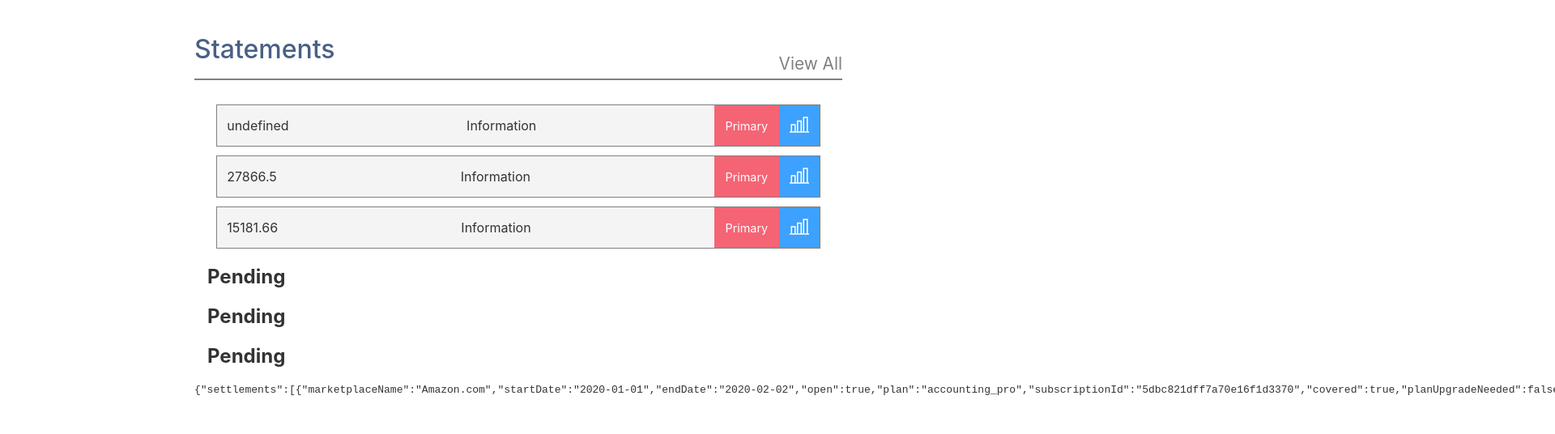
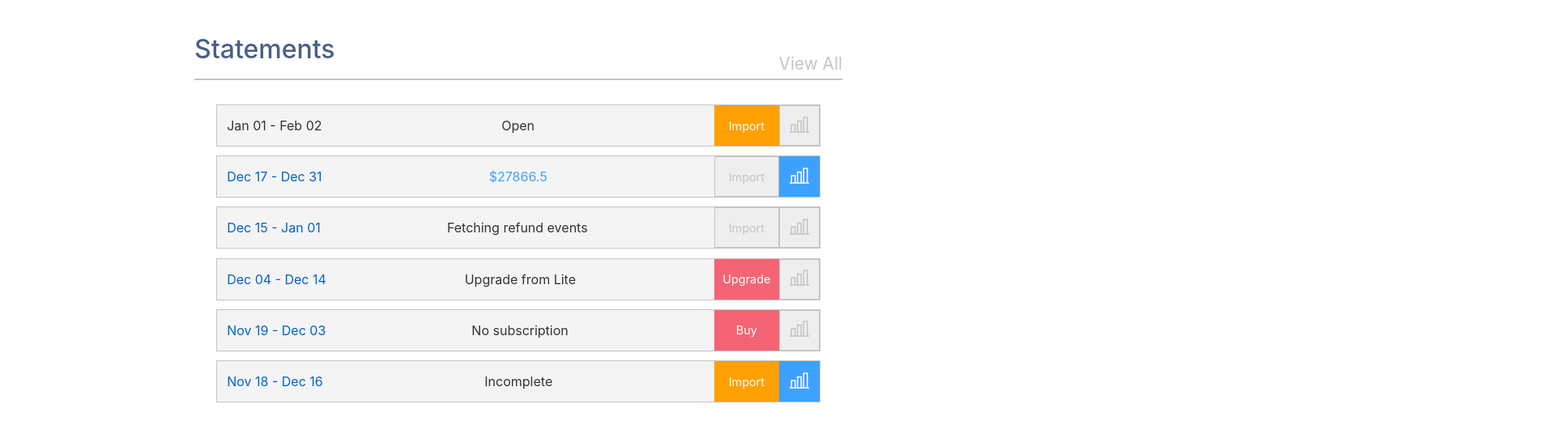
Before and after one commit to StefanWiencko/entriwise-test-project, a Svelte app: page / in a window 1280 px wide. Shown: the top 536 px of the page at 81% size, 1920 px wide, since content can reach past the window. Built offline with nearby package versions, Linux system fonts and the light colour scheme.

Commit message:
feat: add proper button styling & logic + correct data display

```diff
--- a/public/global.css
+++ b/public/global.css
@@ -3,7 +3,8 @@
     --brand-yellow: #ffa003;
     --brand-red: #f46474;
     --header-color: #496086;
-    --brand-gray: gray;
+    --brand-gray: #c4c4c4;
+	--brand-medium-gray:#efeeee;
     --brand-light-gray: #f5f4f4;
 }
 
--- a/src/App.svelte
+++ b/src/App.svelte
@@ -1,5 +1,6 @@
 <script>
   import List from "./components/List.svelte";
+  import PendingItem from "./components/PendingItem.svelte";
   import { DataStore } from "./stores";
 
   $: data = $DataStore;
@@ -7,23 +8,31 @@
 
 <main>
   <header>
-    <h2>Statements</h2>
+    <div>
+      <h2>Statements</h2>
+      <h3>
+        {#if data.pendingCount > 1}
+          {`(${data.pendingCount} pending)`}
+        {/if}
+      </h3>
+    </div>
     <a href="/">View All</a>
   </header>
   <ul>
     {#if Object.keys(data).length === 0}
-      <h2>Loading</h2>
+      {#each { length: 6 } as { }}
+        <PendingItem />
+      {/each}
     {:else}
       <List {data} />
     {/if}
   </ul>
-  <pre>{JSON.stringify(data)}</pre>
 </main>
 
 <style>
   main {
     padding: 1rem;
-    max-width: 240px;
+    max-width: 800px;
     margin: 0 auto;
   }
   header {
@@ -34,7 +43,10 @@
     padding: 6px 0;
     margin-bottom: 30px;
   }
-
+  div {
+    display: flex;
+    align-items: flex-end;
+  }
   h2 {
     color: var(--header-color);
     font-size: 2rem;
@@ -43,6 +55,13 @@
     display: flex;
     align-items: center;
   }
+  h3 {
+    font-size: 1rem;
+    line-height: 0.8rem;
+    margin-left: 0.5rem;
+    color: var(--brand-red);
+  }
+
   a {
     font-size: 1.3rem;
     color: var(--brand-gray);
@@ -53,10 +72,4 @@
     list-style: none;
     gap: 12px;
   }
-
-  @media (min-width: 640px) {
-    main {
-      max-width: 800px;
-    }
-  }
 </style>
--- a/src/components/List.svelte
+++ b/src/components/List.svelte
@@ -1,5 +1,6 @@
 <script>
   import ListItem from "./ListItem.svelte";
+  import PendingItem from "./PendingItem.svelte";
 
   export let data;
 
@@ -39,17 +40,27 @@
   };
 
   $: normalizedSettlementsData = normalizeDatalength(data);
-  $: console.log(normalizedSettlementsData);
 </script>
 
 {#each normalizedSettlementsData as item, index (index)}
   {#if isPending(item)}
-    <h2>Pending</h2>
+    <PendingItem />
   {:else if isBlank(item)}
-    <h2>Blank</h2>
+    <div class="container" />
   {:else}
     <ListItem {item} />
   {/if}
 {/each}
 
-<style></style>
+<style>
+  .container {
+    display: flex;
+    justify-content: space-between;
+    align-items: center;
+    background: var(--brand-light-gray);
+    border: 1px solid var(--brand-gray);
+    margin: 0.7rem;
+    padding-left: 12px;
+    height: 50px;
+  }
+</style>
--- a/src/components/ListItem.svelte
+++ b/src/components/ListItem.svelte
@@ -1,14 +1,55 @@
 <script>
   import AnaliticsIcon from "./vectors/AnaliticsIcon.svelte";
+  import { useListItem } from "../hooks/useListItem";
+
   export let item;
+  const {
+    action,
+    infoText,
+    isSecondaryBtnActive,
+    primaryButtonStatus,
+    primaryBtnHandler,
+  } = useListItem(item);
+
+  const startDate = new Date(item.startDate).toLocaleString("en", {
+    month: "short",
+    day: "2-digit",
+  });
+
+  const endDate = new Date(item.endDate).toLocaleString("en", {
+    month: "short",
+    day: "2-digit",
+  });
+
+  const capitalized = (word) => word.charAt(0).toUpperCase() + word.slice(1);
+  const dateString = `${startDate} - ${endDate}`;
+  const linkHref = `https://sellercentral.amazon.com/gp/payments-account/view-transactions.html?subview=groups&groupId=${item.financialEventGroupId}`;
 </script>
 
 <div class="container">
-  <time>{item.totalAmount}</time>
-  <span>Information</span>
+  {#if item.financialEventGroupId}
+    <a href={linkHref}><time>{dateString}</time></a>
+  {:else}<time>{dateString}</time>
+  {/if}
+
+  <span class={`${action === "fully-imported" ? "fully-imported" : ""}`}
+    >{infoText}</span
+  >
   <div class="buttons-container">
-    <button class="button-primary">Primary</button>
-    <button class="button-secondary"><AnaliticsIcon /></button>
+    <button
+      disabled={primaryButtonStatus === "disabled"}
+      class={`button-primary ${primaryButtonStatus}`}
+      on:click={primaryBtnHandler}
+      >{primaryButtonStatus === "disabled"
+        ? "Import"
+        : capitalized(primaryButtonStatus)}</button
+    >
+    <button
+      disabled={!isSecondaryBtnActive}
+      class={`button-secondary ${isSecondaryBtnActive ? "" : "disabled"}`}
+      on:click={() => console.log("Analitics button was clicked !")}
+      ><AnaliticsIcon isActive={isSecondaryBtnActive} /></button
+    >
   </div>
 </div>
 
@@ -34,13 +75,33 @@
     border-radius: 0;
     font-size: 0.9rem;
   }
+  button:active {
+    opacity: 0.8;
+  }
   .button-primary {
     color: #fff;
     background-color: var(--brand-red);
     width: 80px;
   }
+
   .button-secondary {
     background-color: var(--brand-blue);
     width: 50px;
   }
+
+  .import {
+    background-color: var(--brand-yellow);
+  }
+  .disabled {
+    background-color: var(--brand-medium-gray);
+    color: var(--brand-gray);
+    border: 1px solid var(--brand-gray);
+  }
+  .disabled:active {
+    opacity: 1;
+    background: var(--brand-medium-gray);
+  }
+  .fully-imported {
+    color: var(--brand-blue);
+  }
 </style>
--- /dev/null
+++ b/src/components/PendingItem.svelte
@@ -0,0 +1,16 @@
+<script></script>
+
+<div class="container">Pending</div>
+
+<style>
+  .container {
+    display: flex;
+    justify-content: space-between;
+    align-items: center;
+    background: var(--brand-light-gray);
+    border: 1px solid var(--brand-gray);
+    margin: 0.7rem;
+    padding-left: 12px;
+    height: 50px;
+  }
+</style>
--- a/src/components/vectors/AnaliticsIcon.svelte
+++ b/src/components/vectors/AnaliticsIcon.svelte
@@ -1,7 +1,8 @@
 <script>
-  export let fill = "#ffffff";
+  export let isActive;
   export let width = 32;
   export let height = 32;
+  const fill = isActive ? "#ffffff" : "#c4c4c4";
 </script>
 
 <svg xmlns="http://www.w3.org/2000/svg" {width} {height} viewBox="0 0 64 64"
--- /dev/null
+++ b/src/hooks/useListItem.js
@@ -0,0 +1,74 @@
+export const generateStatus = (data) => {
+  const {
+    importedAmount,
+    importedIgnoredAmount,
+    totalAmount,
+    isGettingRefunds,
+    isGettingAddresses,
+    planUpgradeNeeded,
+    covered,
+  } = data;
+  if (
+    typeof totalAmount !== "undefined" &&
+    typeof importedAmount !== "undefined" &&
+    totalAmount === importedAmount
+  ) {
+    return "fully-imported";
+  }
+  if (totalAmount === 0 && importedIgnoredAmount !== 0) {
+    return "fully-imported";
+  }
+  if (isGettingRefunds || isGettingAddresses) {
+    return "fetching-events";
+  }
+  if (planUpgradeNeeded) {
+    return "upgrade";
+  }
+  if (!covered) {
+    return "buy";
+  }
+  if (
+    totalAmount !== importedAmount &&
+    (totalAmount !== 0 || importedIgnoredAmount !== 0)
+  ) {
+    return "incomplete-import";
+  }
+  if (!importedAmount && !importedIgnoredAmount) {
+    return "not-imported";
+  }
+};
+
+export const useListItem = (data) => {
+  const action = generateStatus(data);
+  const infoText = {
+    "not-imported": "Open",
+    "fully-imported": `$${data.totalAmount}`,
+    "fetching-events": "Fetching refund events",
+    upgrade: "Upgrade from Lite",
+    buy: "No subscription",
+    "incomplete-import": "Incomplete",
+  };
+  const primaryButtonStatus = {
+    "not-imported": "import",
+    "fully-imported": "disabled",
+    "fetching-events": "disabled",
+    upgrade: "upgrade",
+    buy: "buy",
+    "incomplete-import": "import",
+  };
+  const isSecondaryBtnActive =
+    action === "fully-imported" || action === "incomplete-import";
+  const primaryBtnHandlers = {
+    "not-imported": () => console.log("Import button was clicked !"),
+    "incomplete-import": () => console.log("Import button was clicked !"),
+    upgrade: () => console.log("Upgrade button was clicked !"),
+    buy: () => console.log("Buy button was clicked !"),
+  };
+  return {
+    action,
+    infoText: infoText[action],
+    isSecondaryBtnActive,
+    primaryButtonStatus: primaryButtonStatus[action],
+    primaryBtnHandler: primaryBtnHandlers[action],
+  };
+};
--- a/src/main.js
+++ b/src/main.js
@@ -1,10 +1,7 @@
-import App from './App.svelte';
+import App from "./App.svelte";
 
 const app = new App({
-	target: document.body,
-	props: {
-		name: 'world'
-	}
+  target: document.body,
 });
 
 export default app;
--- a/src/stores.js
+++ b/src/stores.js
@@ -3,7 +3,7 @@ import { dataset_1, dataset_2 } from "./data/datasets";
 import { fakeApi } from "./data/fakeApi";
 
 export const DataStore = readable({}, async (set) => {
-  const res = await fakeApi(dataset_2, 2000);
+  const res = await fakeApi(dataset_1, 2000);
   //   const res = await fakeApi(dataset_2, 2000);
   set(res);
 });
```
Also changed, not shown: src/utils/index.js (deleted).
